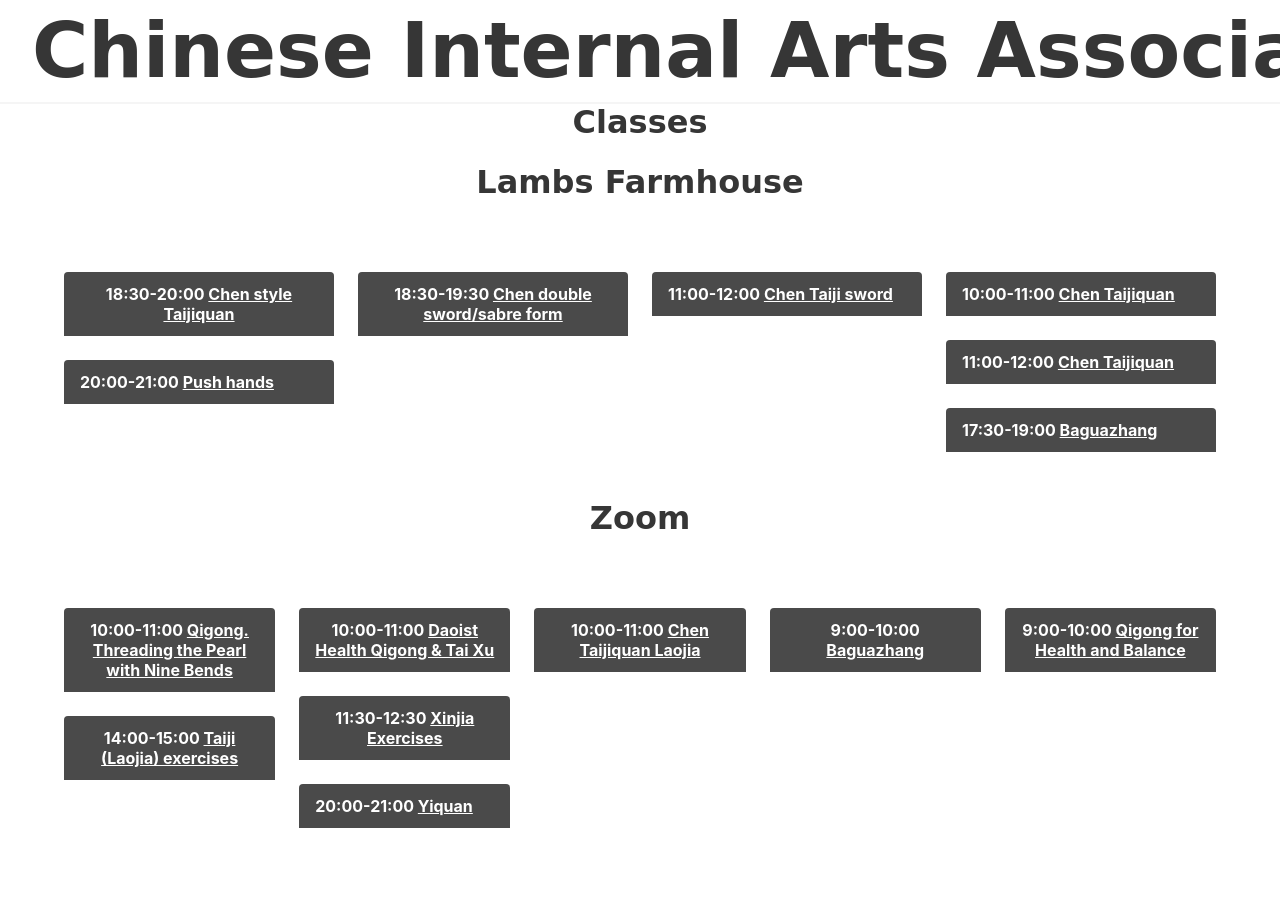
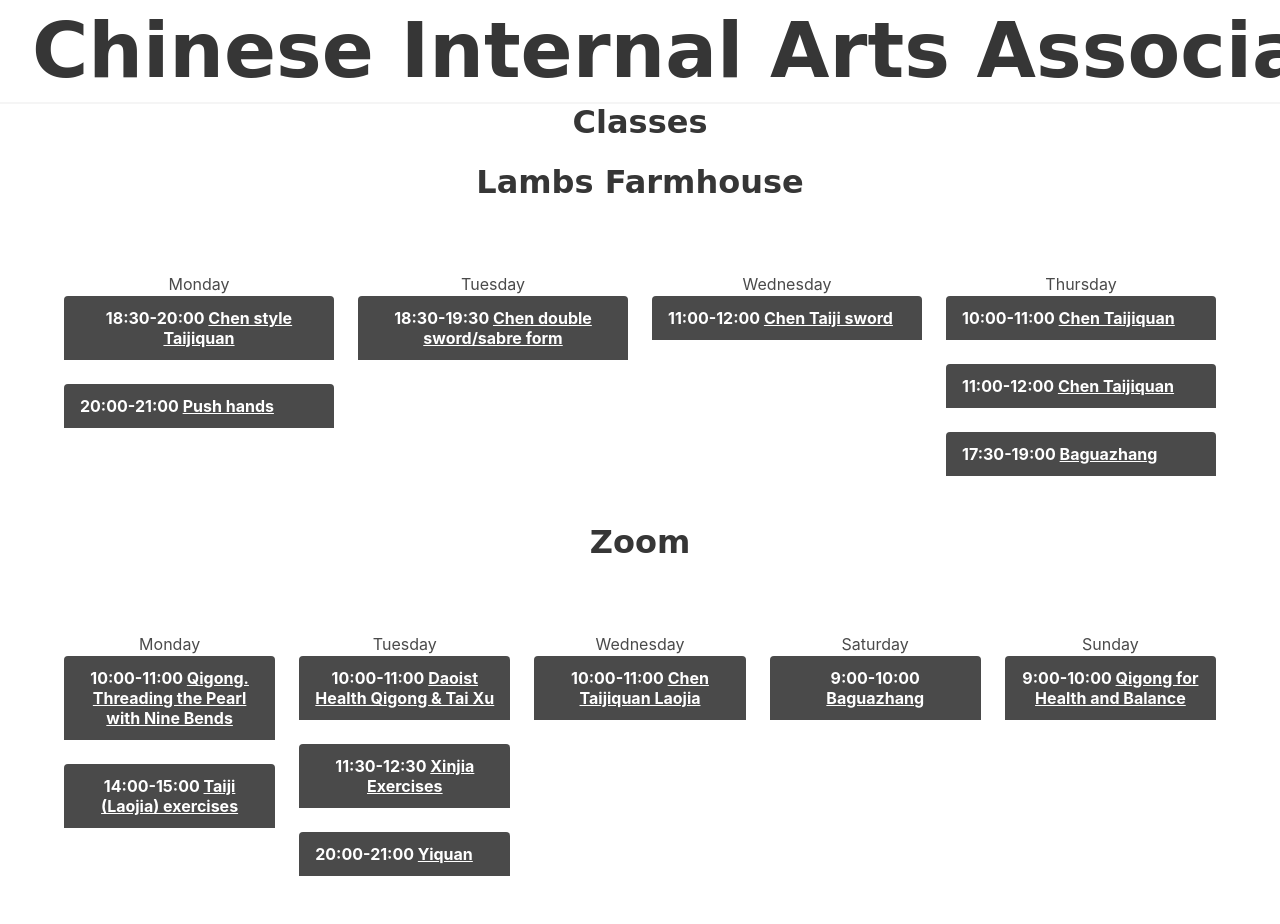
Before and after one commit to mlhanham/ciaa_demo, a plain HTML site: page classes.html in a window 1280 px wide. Shown: the top 924 px of the page. Before the commit the page ends 876 px from the top, so only its background shows below. Drawn offline with nearby package versions, Linux system fonts and the light colour scheme; a web font is replaced by a local one.

Commit message:
Fix days

```diff
--- a/classes.html
+++ b/classes.html
@@ -33,7 +33,7 @@
         <div class="columns">
           <div class="column">
             <p>
-              <div id="" k=""></div>
+              Monday
             </p>
             <div id="accordian_lambs_Monday">
               <article class="message">
@@ -68,7 +68,7 @@
           </div>
           <div class="column">
             <p>
-              <div id="" k=""></div>
+              Tuesday
             </p>
             <div id="accordian_lambs_Tuesday">
               <article class="message">
@@ -89,7 +89,7 @@
           </div>
           <div class="column">
             <p>
-              <div id="" k=""></div>
+              Wednesday
             </p>
             <div id="accordian_lambs_Wednesday">
               <article class="message">
@@ -110,7 +110,7 @@
           </div>
           <div class="column">
             <p>
-              <div id="" k=""></div>
+              Thursday
             </p>
             <div id="accordian_lambs_Thursday">
               <article class="message">
@@ -168,7 +168,7 @@
         <div class="columns">
           <div class="column">
             <p>
-              <div id="" k=""></div>
+              Monday
             </p>
             <div id="accordian_zoom_Monday">
               <article class="message">
@@ -205,7 +205,7 @@
           </div>
           <div class="column">
             <p>
-              <div id="" k=""></div>
+              Tuesday
             </p>
             <div id="accordian_zoom_Tuesday">
               <article class="message">
@@ -257,7 +257,7 @@
           </div>
           <div class="column">
             <p>
-              <div id="" k=""></div>
+              Wednesday
             </p>
             <div id="accordian_zoom_Wednesday">
               <article class="message">
@@ -279,7 +279,7 @@
           </div>
           <div class="column">
             <p>
-              <div id="" k=""></div>
+              Saturday
             </p>
             <div id="accordian_zoom_Saturday">
               <article class="message">
@@ -301,7 +301,7 @@
           </div>
           <div class="column">
             <p>
-              <div id="" k=""></div>
+              Sunday
             </p>
             <div id="accordian_zoom_Sunday">
               <article class="message">
```
